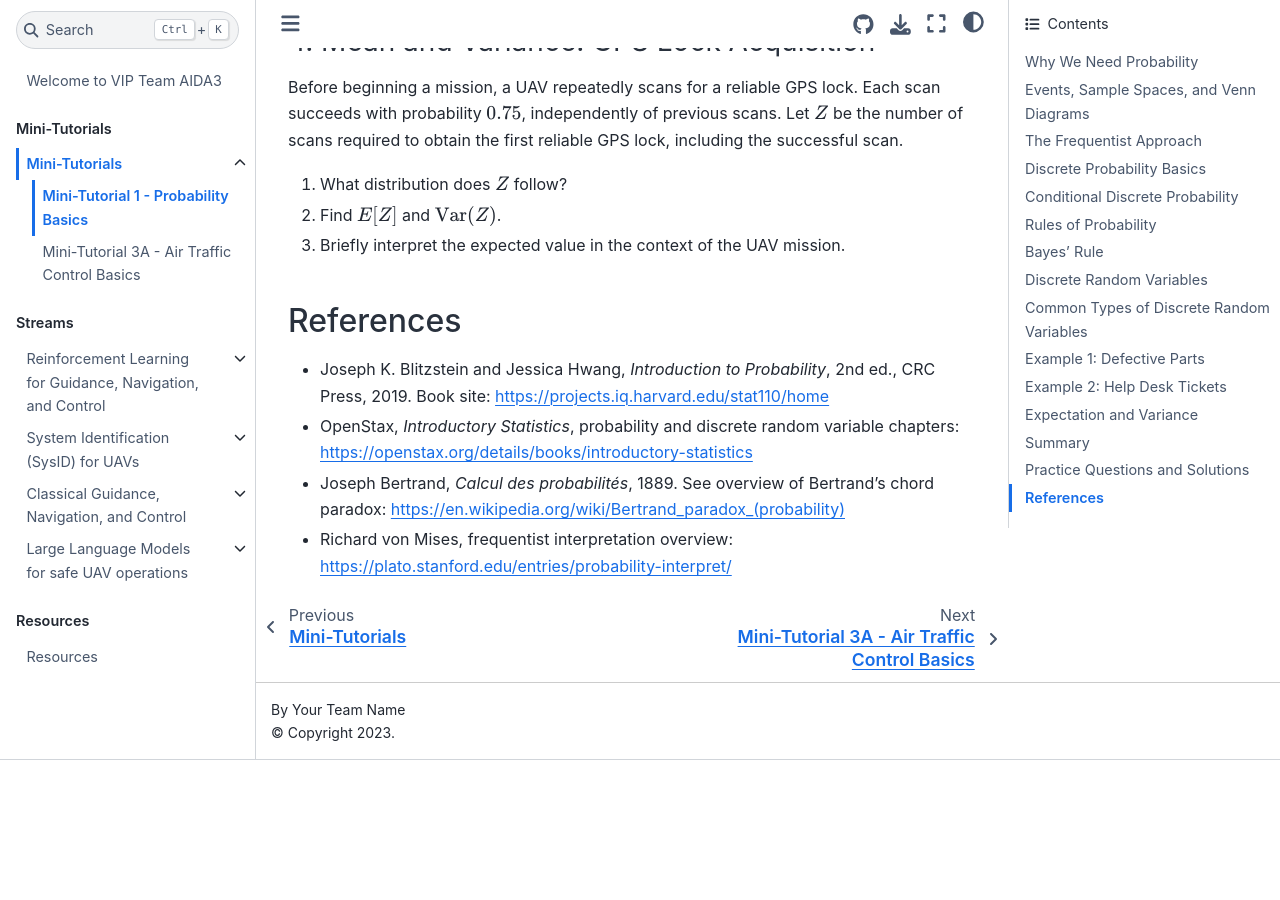
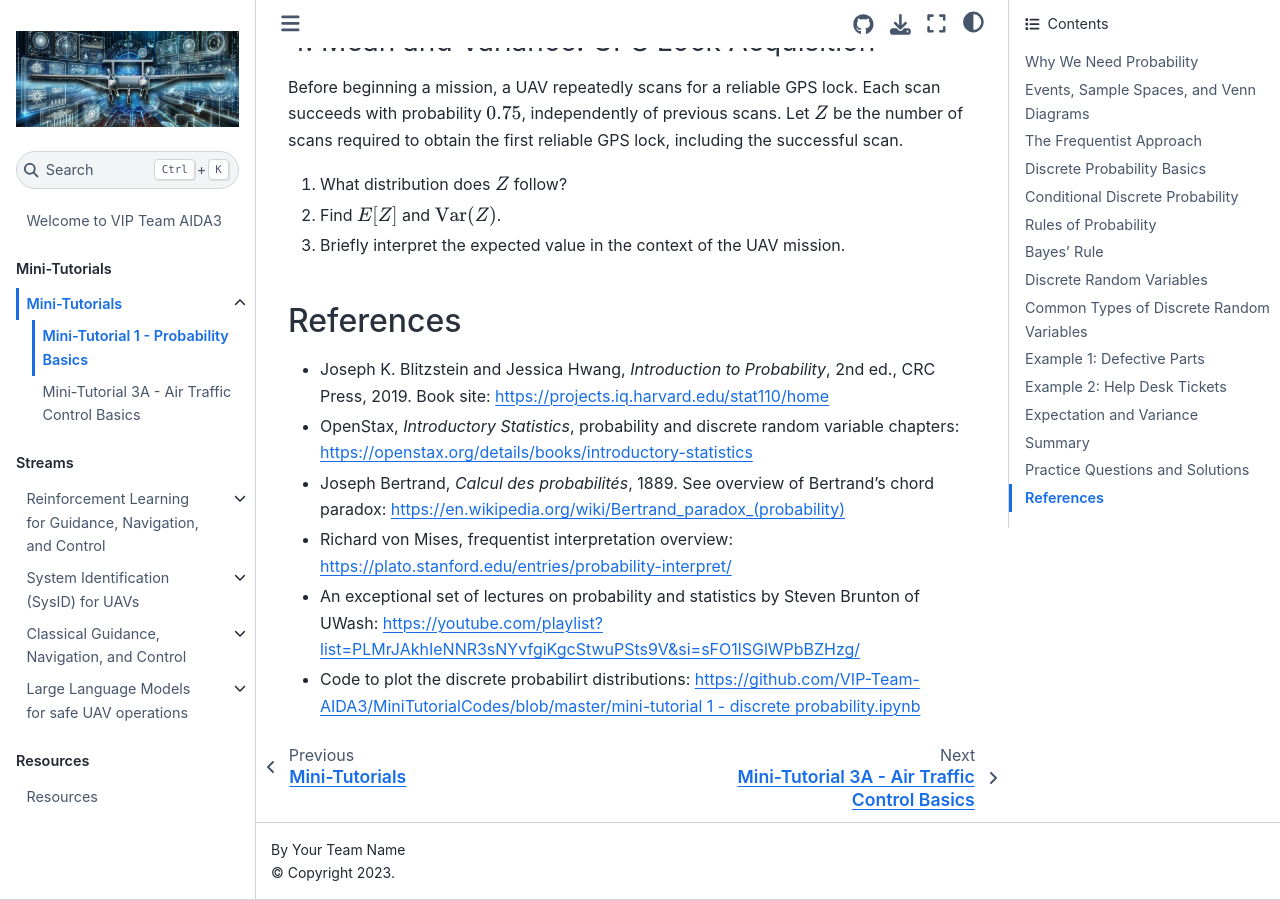
Before and after one commit to VIP-Team-AIDA3/VIP-Team-AIDA3.github.io, a Jupyter Book: the page built from mini-tutorials/lecture01.md, in a window 1280 px wide and 900 px high, scrolled down 13878 px. Built offline with Jupyter Book 1.0.4 settings and Sphinx 7.4.7 and the Sphinx Book theme 1.1.4, drawn with Linux system fonts in a browser that asks for light colours; before the commit the page ends 14638 px from its top, so only the background shows below that.

Commit message:
Add references to videos and code

```diff
--- a/mini-tutorials/lecture01.md
+++ b/mini-tutorials/lecture01.md
@@ -652,3 +652,5 @@
 - OpenStax, *Introductory Statistics*, probability and discrete random variable chapters: <https://openstax.org/details/books/introductory-statistics>
 - Joseph Bertrand, *Calcul des probabilités*, 1889. See overview of Bertrand's chord paradox: <https://en.wikipedia.org/wiki/Bertrand_paradox_(probability)>
 - Richard von Mises, frequentist interpretation overview: <https://plato.stanford.edu/entries/probability-interpret/>
+- An exceptional set of lectures on probability and statistics by Steven Brunton of UWash: <https://youtube.com/playlist?list=PLMrJAkhIeNNR3sNYvfgiKgcStwuPSts9V&si=sFO1lSGlWPbBZHzg/>
+- Code to plot the discrete probabilirt distributions: <https://github.com/VIP-Team-AIDA3/MiniTutorialCodes/blob/master/mini-tutorial%201%20-%20discrete%20probability.ipynb>
```
